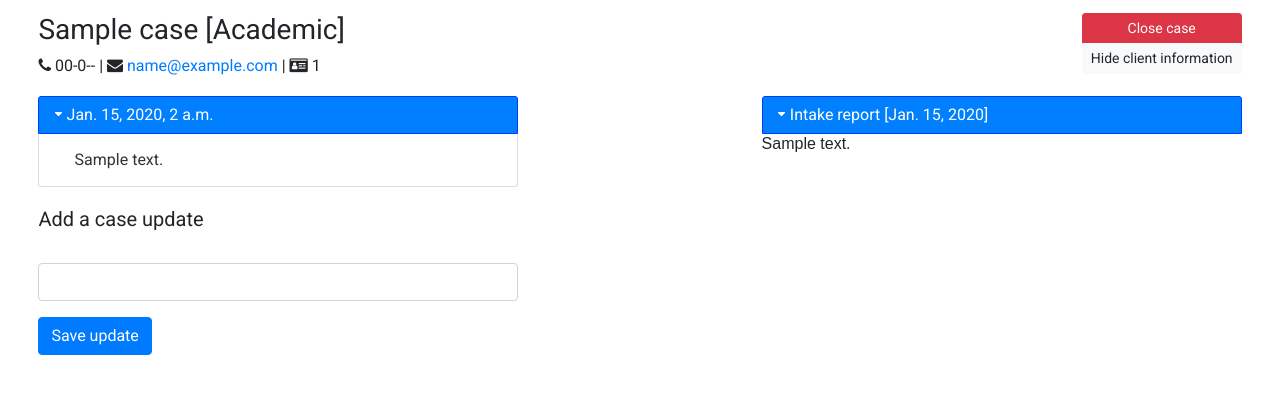
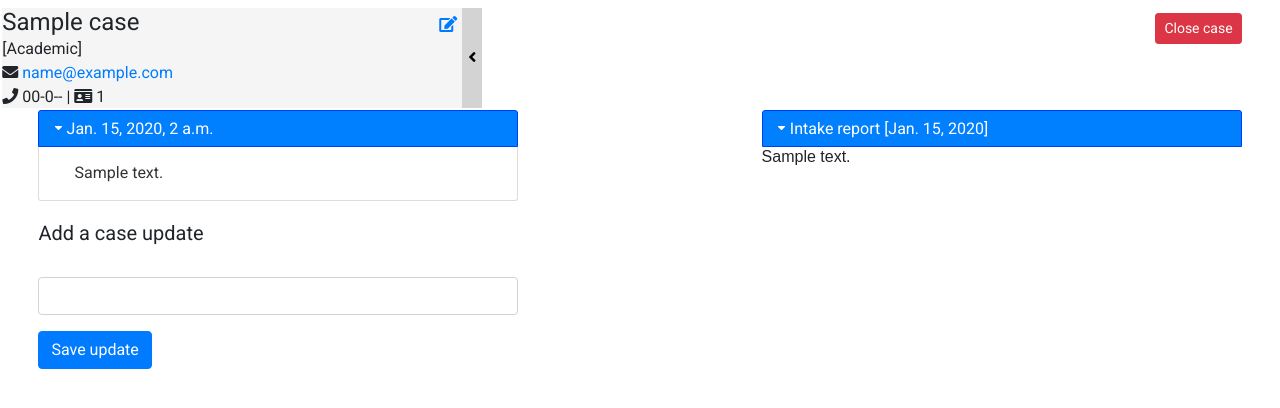
Before and after one commit to Svetlitski/sao-case-management, a Django app: page /casework/case/1/ in a window 1280 px wide. Shown: the part 66-474 px from the top of the page. Run offline with Django 3.2, Linux system fonts and the light colour scheme; a user stored in the database is signed in; tables that the repository leaves empty hold one stand-in row (values such as "Sample post"); some libraries are stand-ins or nearby versions.

Commit message:
Added ability to modify client details, changed detail page to accomodate this.

```diff
--- a/cases/static/cases/js/casedetail.js
+++ b/cases/static/cases/js/casedetail.js
@@ -1,6 +1,9 @@
 $(function() {
         $("#updates").accordion({ heightStyle: "content", collapsible: true });
         $("#case-description").accordion({ heightStyle: "content", collapsible: true });
+        $clientInformation = $('#info-block');
+        originalWidth = $clientInformation.outerWidth(); //deliberately global
+
 
     });
 
@@ -9,13 +12,21 @@ $(function() {
         $('#show-client-information-toggle').click(function() {
             if (!$(this).data('clicked')) {
                 $(this).data('clicked', true);
-                $(this).text('Show client information');
-                $('#client-information').toggle('drop');
+                $(this).children().first().attr('class', 'fa fa-angle-right');
+                // $clientInformation = $('#client-information')
+                $('#update-client-info-btn').fadeOut(175);
+                $('#client-information').fadeOut(500);
+                $clientInformation.css({'overflow':'hidden', 'white-space': 'nowrap'})
+                $clientInformation.animate({width: 20})
                 $('title').text('Case details');
             } else {
                 $(this).data('clicked', false);
-                $(this).text('Hide client information');
-                $('#client-information').toggle('drop');
+                $(this).children().first().attr('class', 'fa fa-angle-left');
+                $('#client-information').fadeIn(500);
+                $('#update-client-info-btn').fadeIn(200);
+
+                $clientInformation.animate({width: 480});//$clientInformation.css({'overflow': 'visible', 'white-space': 'normal','width': 'auto'}));
+                // $clientInformation.css({'overflow': 'visible', 'white-space': 'normal', 'width': 'auto'});
                 $('title').text(clientName); // clientName is global var declared in template
             }
         });
--- a/cases/templates/cases/casedetail.html
+++ b/cases/templates/cases/casedetail.html
@@ -3,7 +3,7 @@
 {% block title %}{{case.client_name}}{% endblock %}
 
 {% block extra_head %}
-<link rel="stylesheet" href="https://cdnjs.cloudflare.com/ajax/libs/font-awesome/4.7.0/css/font-awesome.min.css">
+<link rel="stylesheet" href="https://use.fontawesome.com/releases/v5.5.0/css/all.css" integrity="sha384-B4dIYHKNBt8Bc12p+WXckhzcICo0wtJAoU8YZTY5qE0Id1GSseTk6S+L3BlXeVIU" crossorigin="anonymous">
 <link rel="stylesheet" href="https://ajax.googleapis.com/ajax/libs/jqueryui/1.12.1/themes/base/jquery-ui.css">
 <script src="https://ajax.googleapis.com/ajax/libs/jqueryui/1.12.1/jquery-ui.min.js"></script>
 <script> var clientName = "{{ case.client_name }}"; </script>
@@ -12,17 +12,32 @@
 {% endblock %}
 
 {% block body %}
+
 <div id="case-detail-btns" class="btn-group-vertical btn-group-sm">
 <a href="{% url 'cases:case_open_close' case.pk %}?next={{request.path|urlencode}}" class="btn {{case.is_open|yesno:'btn-danger,btn-success'}}">{{case.is_open|yesno:'Close,Reopen'}} case</a>
-<button id="show-client-information-toggle" type="button" class="btn btn-light">Hide client information</button>
 
 </div>
-	<div id="client-information">
-		<h3 style="clear:left">{{case.client_name}} [{{case.divisions}}]{% if not case.is_open %}, closed on {{case.close_date}}{% endif %}</h3>
-		<p> {% if case.client_phone %} <i class="fa fa-phone"></i> {{case.display_client_phone}}{% endif %} {% if case.client_email %} {{case.client_phone|yesno:" | ,"}} <i class="fa fa-envelope"></i><a href="mailto:{{case.client_email}}">
-				  {{case.client_email}}</a>{% endif %} {% if case.client_SID %} | <i class="fa fa-id-card"></i> {{case.client_SID}}{% endif %}
+
+	<div id="info-block" class="clearfix">
+
+	<div id="client-information" class="clearfix">
+
+		<h4 style="clear:left">{{case.client_name}} {% if not case.is_open %}, closed on {{case.close_date}}{% endif %}</h4>
+
+		 <p>[{{case.divisions}}]</p>
+
+		<p> {% if case.client_email %} <i class="fa fa-envelope"></i><a href="mailto:{{case.client_email}}"> {{case.client_email}}</a>{% endif %} </p>
+		<p>{% if case.client_phone %} <i class="fa fa-phone"></i> {{case.display_client_phone}}{% endif %}{{case.client_phone|yesno:" |, "}}{% if case.client_SID %} <i class="fa fa-id-card"></i> {{case.client_SID}}{% endif %}
 		</p>
+		{% if case.client_SID and case.client_email and case.client_phone %}
+		<p><i class="fa fa-id-card"></i> {{case.client_SID}}</p>{% endif %}
+
 	</div>
+	<a id="update-client-info-btn" title="Edit client information"
+		href="{% url 'cases:case_change' case.pk %}"><i class="fa fa-edit"></i></a>
+	<button id="show-client-information-toggle"><i class="fa fa-angle-left"></i></button>
+</div>
+
 	<div id="case-detail-contents">
 		<div id="updates">
 		  {% for update in case.caseupdate_set.all %}
--- a/cases/urls.py
+++ b/cases/urls.py
@@ -4,6 +4,7 @@ app_name = 'cases'
 urlpatterns = [
     path('intake/', views.IntakeView.as_view(), name='intake'),
     path('case/<int:pk>/', views.CaseDetailView.as_view(), name='case_detail'),
+    path('case/<int:pk>/change', views.CaseChangeView.as_view(), name='case_change'),
     path('case/<int:pk>/closeopen', views.CaseOpenCloseView.as_view(), name='case_open_close'),
     path('', views.CaseListView.as_view(), name='case_list'),
 ]
--- a/cases/views.py
+++ b/cases/views.py
@@ -54,6 +54,13 @@ class CaseDetailView(LoginRequiredMixin, FormMixin, generic.DetailView):
         form.save()
         return super(CaseDetailView, self).form_valid(form)
 
+class CaseChangeView(LoginRequiredMixin, generic.UpdateView):
+    model = Case
+    template_name = 'cases/casechange.html'
+    fields = ['client_name', 'client_phone', 'client_email', 'client_SID']
+
+    def get_success_url(self):
+        return reverse('cases:case_detail', args=(self.object.pk,))
 
 class CaseOpenCloseView(LoginRequiredMixin, generic.edit.UpdateView):
     model = Case
--- a/static/css/style.css
+++ b/static/css/style.css
@@ -25,58 +25,6 @@ header {
     margin-bottom: 1%;
 }
 
-/*#navbar {
-    position: fixed;
-    display: flex;
-    justify-content: flex-start;
-    width: 100%;
-    top: 0px;
-    height: 50px;
-    padding: 0px 12px;
-    z-index: 1;
-    text-align: center;
-    vertical-align: middle;
-    background-color: rgb(250, 250, 251);
-    border-bottom: 1px solid #e0e0e0;
-}*/
-
-/*#logo {
-    vertical-align: top;
-    position: relative;
-    top: 4px;
-    display: none;
-}*/
-
-/*.nav-button {
-    padding: 15px 15px;
-    width: auto;
-    border-bottom: 2px solid transparent;
-    text-align: center;
-    vertical-align: middle;
-    background-color: transparent;
-    transition: 0.15s;
-    flex-basis: auto;
-}
-
-.nav-button:hover {
-    background-color: #c3c3c3;
-    text-decoration: none;
-}
-
-#navbar>a.is_current_page {
-    border-bottom: 2px solid rgb(234, 192, 74);
-}
-
-#logout-btn {
-    margin-left: auto;
-    padding: 15px 5px;
-}*/
-
-/*#admin-link{
-    vertical-align: middle;
-    background-color: transparent;
-    margin-right: 5px;
-}*/
 
 /* Case app */
 
@@ -193,7 +141,7 @@ header {
     max-width: initial;
 }
 
-#case-detail-btns .btn:focus,.btn:active,.btn:active:focus {
+.btn, .btn:focus,.btn:active,.btn:active:focus {
     outline: none;
     box-shadow: none;
 }
@@ -216,7 +164,68 @@ header {
     outline-width: 0;
 }
 
+#info-block {
+    position: relative;
+    display: inline-flex;
+    flex-direction: row;
+    left: 0;
+    height: 100px;
+    background-color: #f5f5f5;
+    margin-top: -1%;
+    margin-left: -3%;
+    /*padding-left: 5px;*/
+    overflow: hidden;
+    width: 480px;
 
+}
+
+#client-information {
+    /*white-space: normal;*/
+    /*overflow: hidden;*/
+    /*float: left;*/
+    white-space: normal;
+    width: 460px;
+    min-width: max-content;
+    display: inline-block;
+}
+
+#contact-info > p{
+    margin: 0;
+    /*display: flex;*/
+    /*white-space: nowrap;*/
+}
+
+
+#client-information > p,h4 {
+    margin: auto;
+
+}
+
+#show-client-information-toggle {
+    height: 100px;
+    max-height: 100px;
+    width: 20px;
+    position: relative;
+
+
+    box-shadow: none;
+    outline: none;
+    background-color: #d3d3d3;
+    border: none;
+    cursor: pointer;
+    align-self: flex-end;
+
+
+}
+
+#update-client-info-btn {
+    margin: 5px;
+    /*height: 31px;*/
+}
+
+#show-client-information-toggle:hover {
+    background-color: #b3b3b3;
+}
 
 
 /* Case close view */
```
Also changed, not shown: cases/templates/cases/casechange.html (added, +17 -0 lines).
